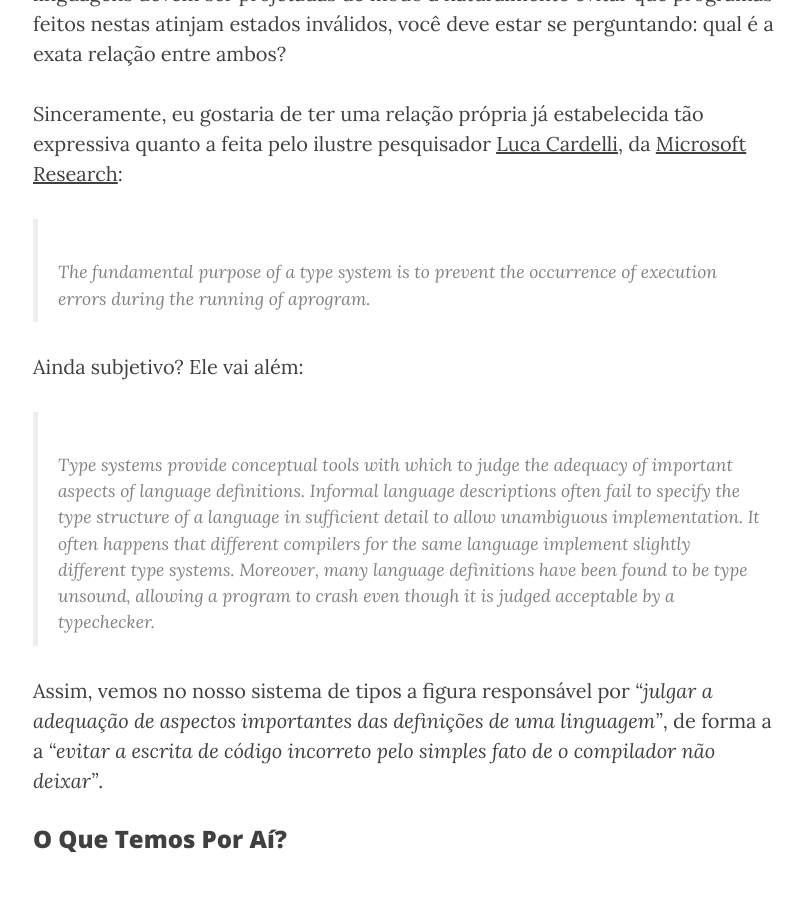
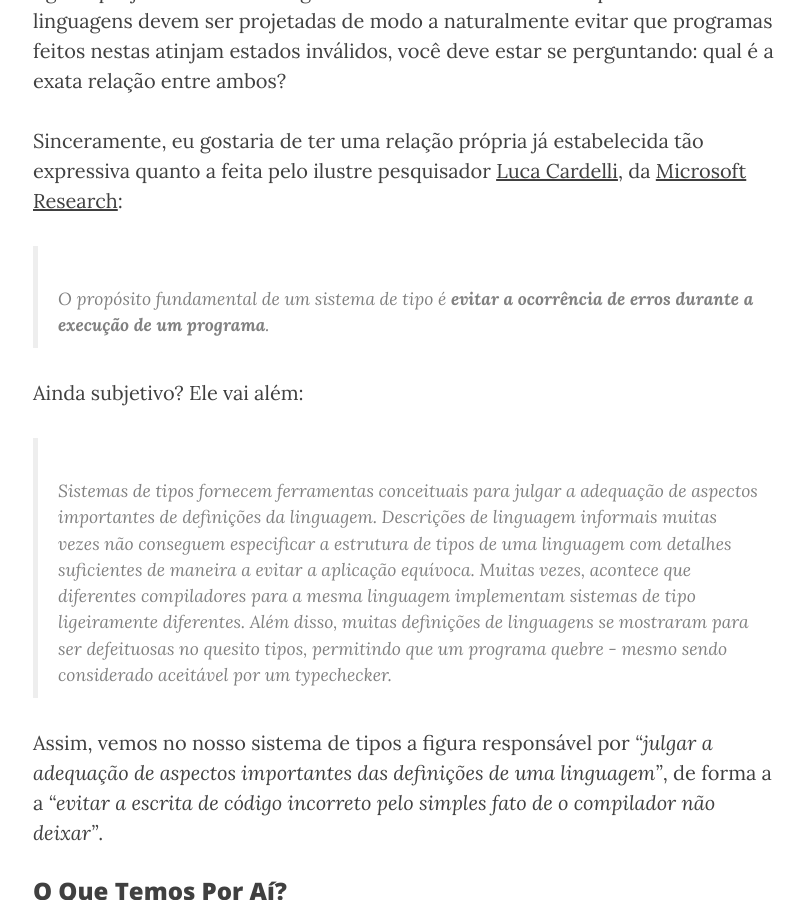
Before and after one commit to CocoaHeadsBrasil/equinociOS, a Jekyll site: the page built from _posts/2016-03-28-swift-in-the-sky-with-types.markdown, in a window 1280 px wide and 900 px high, scrolled down 8427 px. Shown: the whole window, without its empty margins (232-1037 px from the left). Built offline with Jekyll 4.4.1, drawn with Linux system fonts in a browser that asks for light colours; nearby versions of some CDN libraries; comment, search, counter and statistics services are not loaded; some of the changed text lies outside the part shown.

Commit message:
Translate English quotes and add a note to the conclusion

```diff
--- a/_posts/2016-03-28-swift-in-the-sky-with-types.markdown
+++ b/_posts/2016-03-28-swift-in-the-sky-with-types.markdown
@@ -78,11 +78,10 @@ informação.
 E, como podemos ler no famigerado
 [*Livro do Mago*](https://mitpress.mit.edu/sicp/full-text/book/book.html):
 
-> [...] Computational processes are abstract beings that inhabit computers. As
-they evolve, processes manipulate other abstract things called data. The
-evolution of a process is directed by a pattern of rules called a program.
-People create programs to direct processes. In effect, we conjure the spirits
-of the computer with our spells.
+> [...] *Processos computacionais* são seres abstratos que habitam computadores.
+A medida que evoluem, os processos manipulam outros seres abstratas chamados
+**dados**. A evolução de um processo é dirigida por um padrão de regras chamado
+*programa*. As pessoas criam programas para direcionar processos. [...]
 
 Dados são uma das partes mais importantes da arte de programar.
 
@@ -137,13 +136,13 @@ Bem, [Benjamin Pierce](http://www.cis.upenn.edu/~bcpierce/), em seu livro
 [Types and Programming Languages](https://www.cis.upenn.edu/~bcpierce/tapl/),
 nos conta que:
 
-> A type system is a tractable syntactic method for proving the absence of
-certain program behaviors by classifying phrases according to the kinds of
-values they compute.
+> Um sistema de tipos é um método sintático tratável para provar o não
+cumprimento de certos comportamentos do programa através da classificação de
+*expressões* de acordo com os tipos de valores que estas computam.
 
 Eu diria que uma das chaves para entendermos o tópico é o trecho:
 
-> [...] for proving the absence of certain program behaviors [...]
+> [...] provar o não cumprimento de certos comportamentos do programa [...]
 
 a partir do qual podemos ver que, para todo sistema de tipos específico,
 haverá uma lista de coisas que este visa a provar - do que exatamente consiste
@@ -187,19 +186,20 @@ expressiva quanto a feita pelo ilustre pesquisador
 [Luca Cardelli](http://lucacardelli.name/), da
 [Microsoft Research](http://research.microsoft.com/en-us/default.aspx):
 
-> The fundamental purpose of a type system is to prevent the occurrence of
-execution errors during the running of aprogram.
+> O propósito fundamental de um sistema de tipo é **evitar a ocorrência de
+erros durante a execução de um programa**.
 
 Ainda subjetivo? Ele vai além:
 
-> Type systems provide conceptual tools with which to judge the adequacy of
-important aspects of language definitions. Informal language descriptions
-often fail to specify the type structure of a language in sufficient detail
-to allow unambiguous implementation. It often happens that different
-compilers for the same language implement slightly different type systems.
-Moreover, many language definitions have been found to be type unsound,
-allowing a program to crash even though it is judged acceptable by a
-typechecker.
+> Sistemas de tipos fornecem ferramentas conceituais para julgar a adequação
+de aspectos importantes de definições da linguagem. Descrições de linguagem
+informais muitas vezes não conseguem especificar a estrutura de tipos de uma
+linguagem com detalhes suficientes de maneira a evitar a aplicação equívoca.
+Muitas vezes, acontece que diferentes compiladores para a mesma linguagem
+implementam sistemas de tipo ligeiramente diferentes. Além disso, muitas
+definições de linguagens se mostraram para ser defeituosas no quesito tipos,
+permitindo que um programa quebre - mesmo sendo considerado aceitável por um
+*typechecker*.
 
 Assim, vemos no nosso sistema de tipos a figura responsável por *"julgar a
 adequação de aspectos importantes das definições de uma linguagem"*, de forma a
@@ -295,10 +295,10 @@ anterior.
 
 Como podemos encontrar na própria [documentação provida pela Apple](https://developer.apple.com/library/ios/documentation/Swift/Conceptual/Swift_Programming_Language/TheBasics.html#//apple_ref/doc/uid/TP40014097-CH5-ID309):
 
-> Swift is a *type-safe* language, which means the language helps you to be
-clear about the types of values your code can work with. If part of your code
-expects a `String`, type safety prevents you from passing it an `Int` by
-mistake.
+> Swift é uma linguagem *type-safe*, o que significa a linguagem ajuda você a
+ser claro sobre os tipos dos valores com os quais seu código pode trabalhar. Se
+parte do seu código espera uma `String`, a segurança de tipos impede que você
+possa, por engano, passar um `Int`.
 
 Assim, sabemos que **todas** as variáveis têm um tipo declarado e **todas** as
 funções/métodos têm assinaturas de tipo que declaram os tipos de seus argumentos
@@ -443,10 +443,11 @@ teste.geraAleatorio() // => "f"
 > Falou quase nada de Swift!
 
 É... Verdade! Perto do que se tem a ser dito, não foi dito quase nada de nada.
-Cada um desses tópicos sobre Swift - até os mais primitivos - renderia/mereceria
-um post ou talk sobre. E com os tópicos mais teóricos discutidos no post não é
-muito diferente - de fato, é sim: estes é que renderiam/mereceriam mais posts
-e talks para serem discutidos!
+Cada um desses tópicos sobre Swift - até os mais primitivos -, juntamente com
+alguns que não explorei para evitar textão - como *Phantom Types*,
+*Typeclasses* etc. - renderia/mereceria um post ou talk sobre. E com os tópicos
+mais teóricos discutidos no post não é muito diferente - de fato, é sim: estes
+é que renderiam/mereceriam mais posts e talks para serem discutidos!
 
 Na verdade, o objetivo maior do post é apenas levantar cada um destes tópicos em
 sua mente - e o fazer pensar e buscar mais sobre eles.
```
